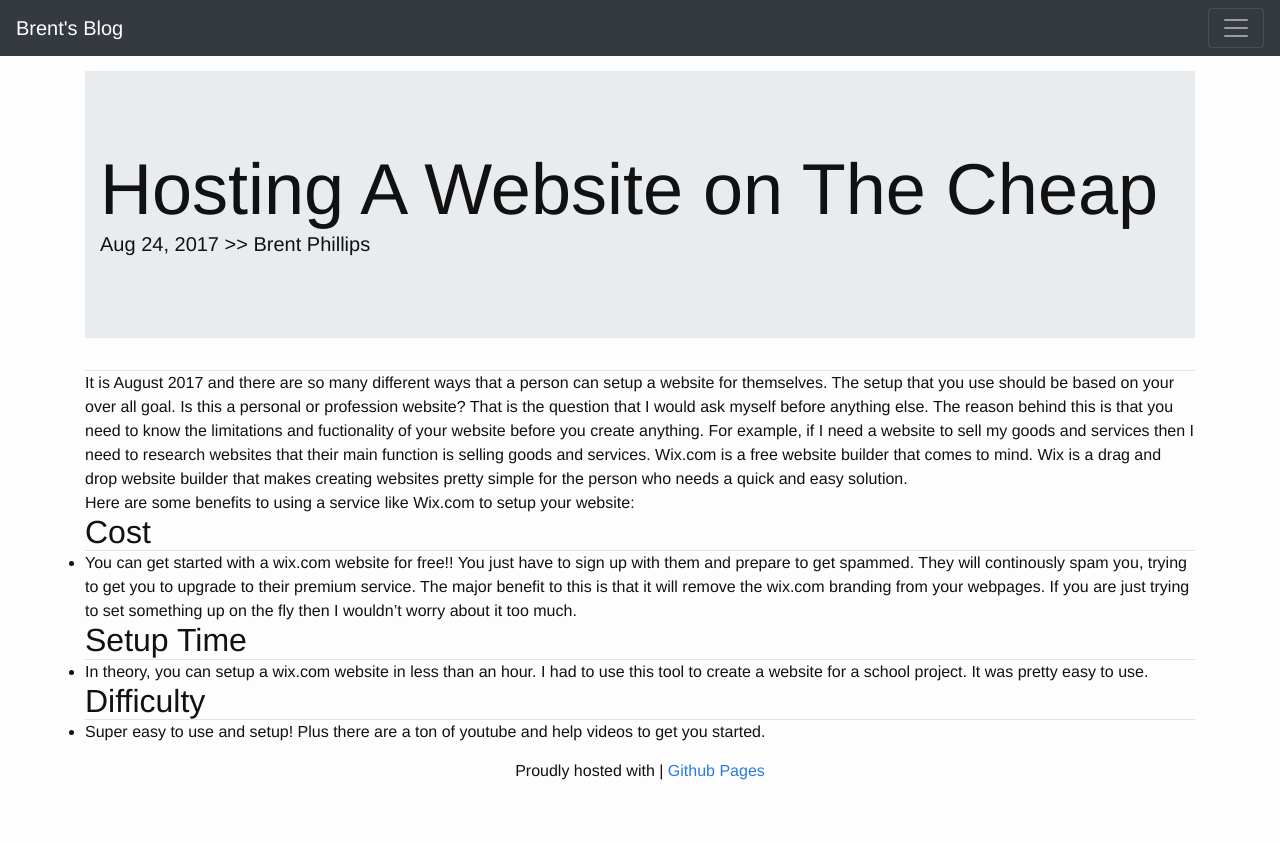
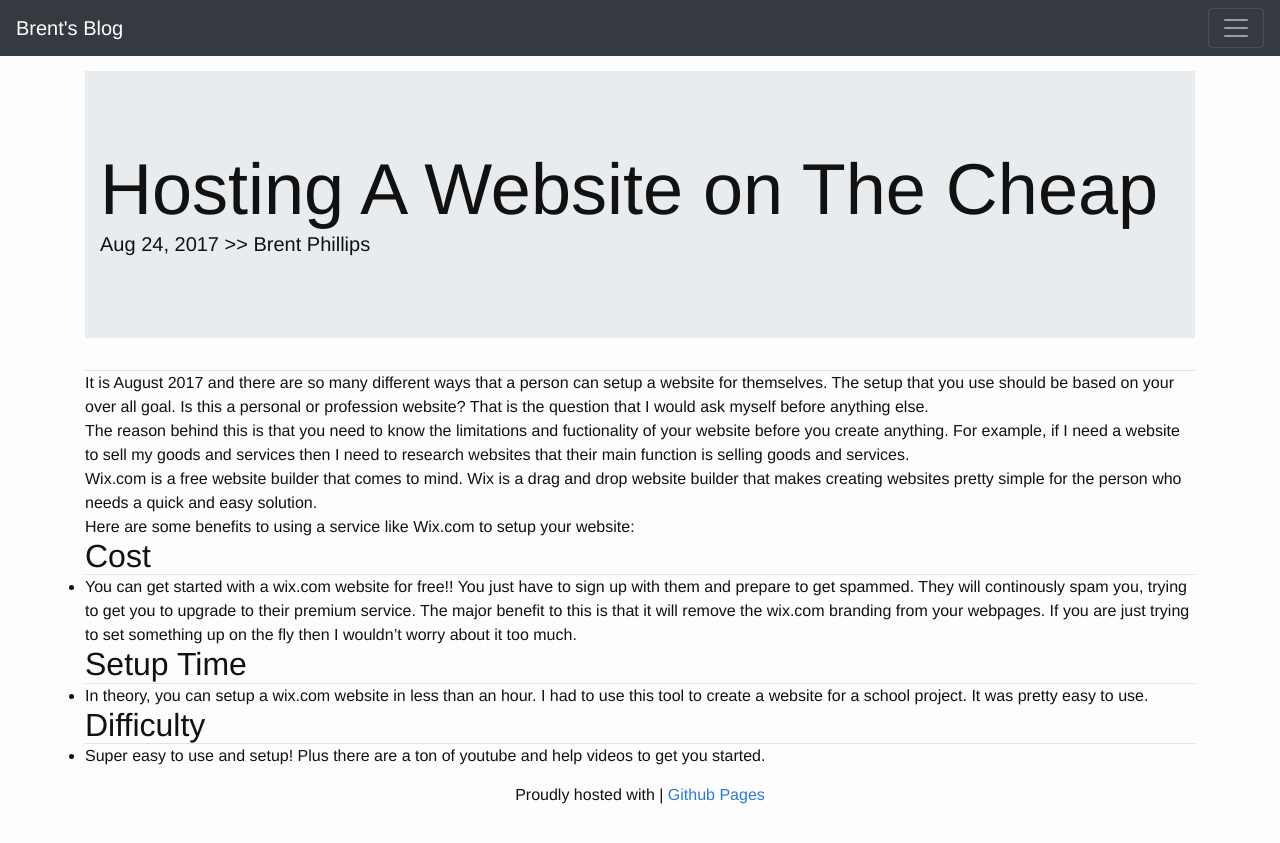
Before and after one commit to sgtphips/blog, a Jekyll site: the page built from _posts/2017-08-24-hosting-a-website-on-the-cheap.markdown, in a window 1280 px wide. Shown: the top 843 px of the page. Built offline with Jekyll 4.4.1, drawn with Linux system fonts in a browser that asks for light colours; nearby versions of some CDN libraries.

Commit message:
Update 2017-08-24-hosting-a-website-on-the-cheap.markdown

```diff
--- a/_posts/2017-08-24-hosting-a-website-on-the-cheap.markdown
+++ b/_posts/2017-08-24-hosting-a-website-on-the-cheap.markdown
@@ -12,9 +12,13 @@ published: true
 ---
 
 ***
-It is August 2017 and there are so many different ways that a person can setup a website for themselves. The setup that you use should be based on your over all goal. Is this a personal or profession website? That is the question that I would ask myself before anything else. The reason behind this is that you need to know the limitations and fuctionality of your website before you create anything. For example, if I need a website to sell my goods and services then I need to research websites that their main function is selling goods and services. Wix.com is a free website builder that comes to mind. Wix is a drag and drop website builder that makes creating websites pretty simple for the person who needs a quick and easy solution.
 
-{: .text-justify}
+It is August 2017 and there are so many different ways that a person can setup a website for themselves. The setup that you use should be based on your over all goal. Is this a personal or profession website? That is the question that I would ask myself before anything else.
+
+The reason behind this is that you need to know the limitations and fuctionality of your website before you create anything. For example, if I need a website to sell my goods and services then I need to research websites that their main function is selling goods and services.
+
+Wix.com is a free website builder that comes to mind. Wix is a drag and drop website builder that makes creating websites pretty simple for the person who needs a quick and easy solution.
+
 
 Here are some benefits to using a service like Wix.com to setup your website:
 
```
